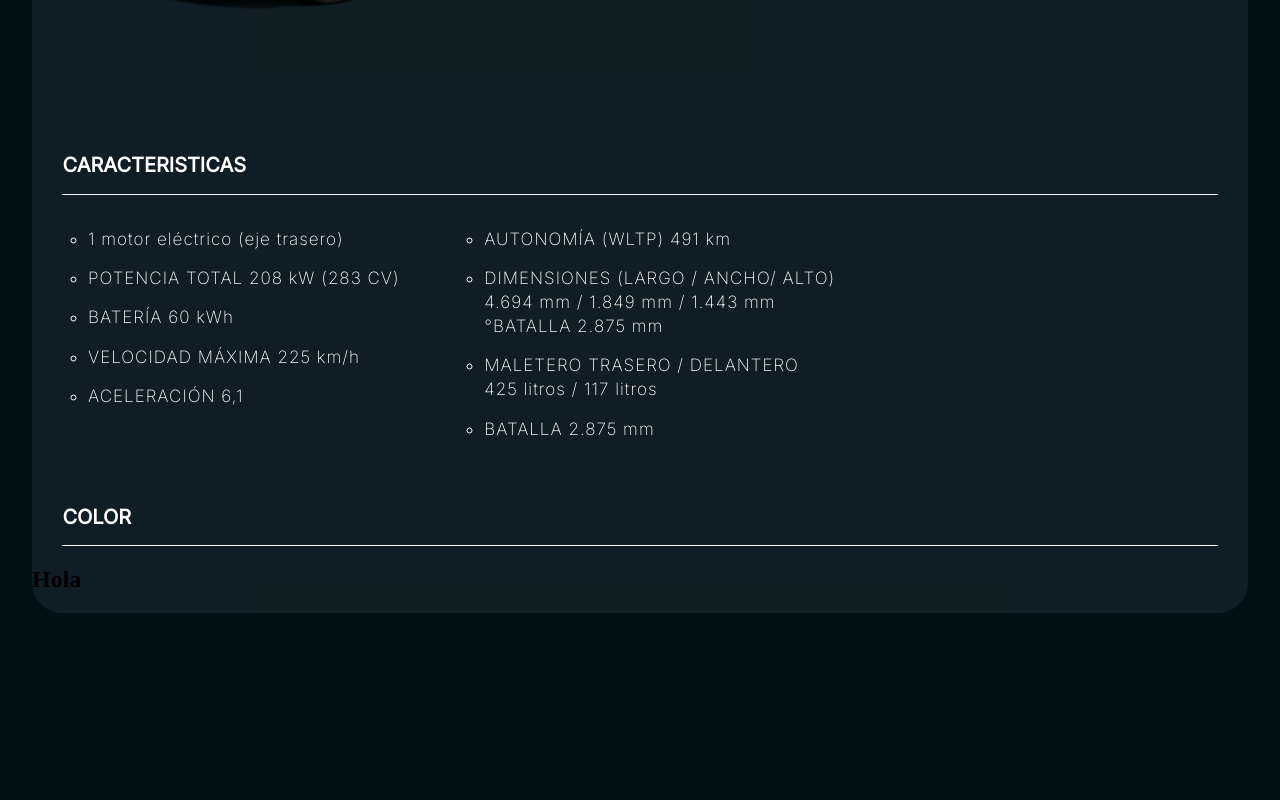
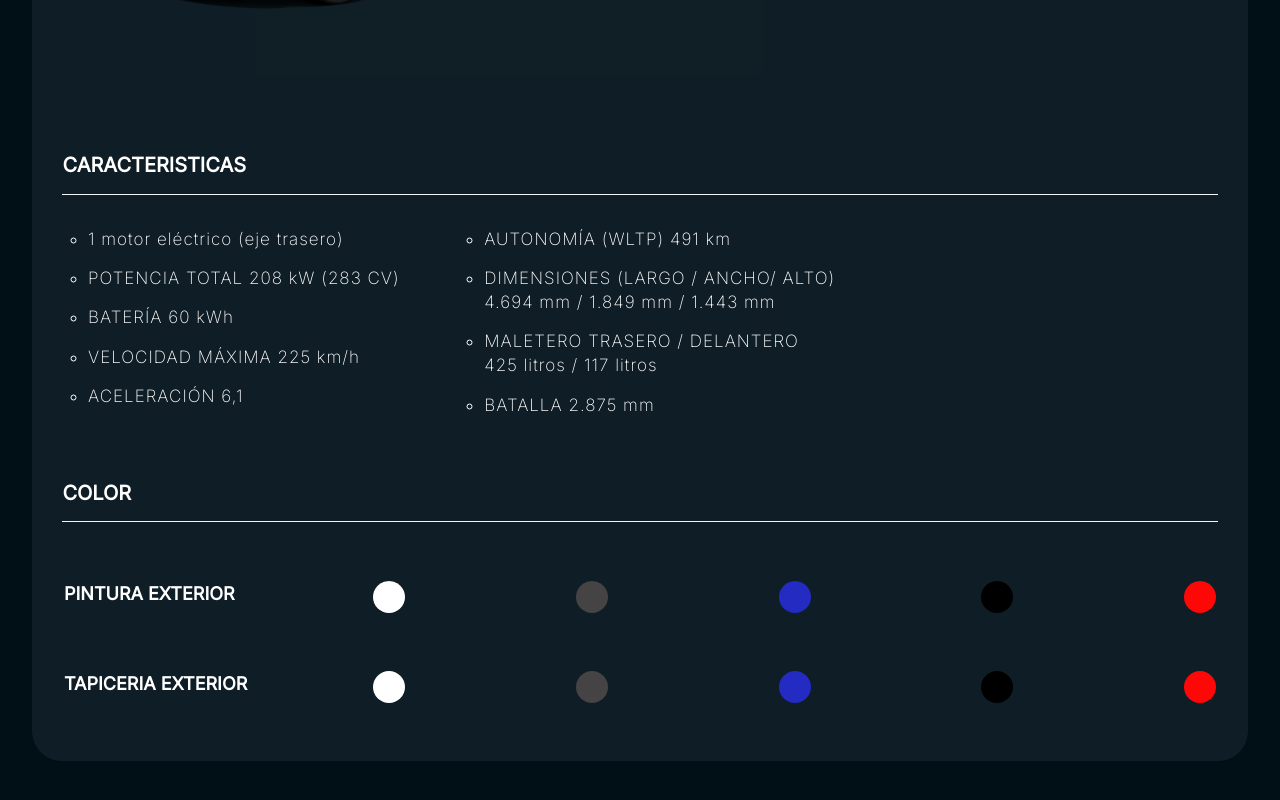
Before and after one commit to CriistiianDM/Red-wheels, a React (Vite) app: page /view-product in a window 1280 px wide. Shown: the part 434-1234 px from the top of the page. Before the commit the page ends 1047 px from the top, so only its background shows below. Built offline with nearby package versions, Linux system fonts and the light colour scheme.

Commit message:
se termino la vista al produto, voy a juntarlo con el boton de los productos y queda

```diff
--- a/src/components/pages/ViewProduct.jsx
+++ b/src/components/pages/ViewProduct.jsx
@@ -33,10 +33,19 @@ const characteristics = [
     'VELOCIDAD MÁXIMA 225 km/h',
     'ACELERACIÓN 6,1',
     'AUTONOMÍA (WLTP) 491 km',
-    'DIMENSIONES (LARGO / ANCHO/ ALTO) 4.694 mm / 1.849 mm / 1.443 mm °BATALLA 2.875 mm ',
+    'DIMENSIONES (LARGO / ANCHO/ ALTO) 4.694 mm / 1.849 mm / 1.443 mm',
     'MALETERO TRASERO / DELANTERO 425 litros / 117 litros',
     'BATALLA 2.875 mm',
 ]
+
+const data_color_ext = [
+    '#FFFFFF',
+    '#454343',
+    '#242BC2',
+    '#000000',
+    '#FF0707',
+]
+
 
 /**
  *
@@ -52,9 +61,14 @@ const ViewProduct = ({
           <nav className="_container_product_view">
             <DestailsPrimary data_img={IMAGES} />
             <Hr name_product="CARACTERISTICAS" />
-            <Characteristics data_product_selected={characteristics} />
+            <Characteristics
+                data_product_selected={characteristics}
+            />
             <Hr name_product="COLOR" />
-            <Personalization />
+            <Personalization
+                 data_color_ext={data_color_ext}
+                 data_color_int={data_color_ext}
+            />
           </nav>
         </>
     )
--- a/src/components/viewproduct/Personalization.jsx
+++ b/src/components/viewproduct/Personalization.jsx
@@ -1,20 +1,69 @@
 //import liraries
 import React from 'react';
+
+
+//pintar un circulo de color
+const Pint_circle_color = ({ data = [] }) => {
+
+    return (
+        <>
+         {
+            data.map((item, index) => (
+                <div key={index} style={{ background: `${item}`}} className='_circle_color' />
+              ))
+         }
+        </>
+    )
+
+}
 
 
 /**
  *
  * @returns Personalization
  */
-const Personalization = () => {
+const Personalization = ({
+    data_color_ext,
+    data_color_int
+}) => {
 
-        return (
-            <>
-            <h1>Hola</h1>
-            </>
-        )
+    //useState
+    const [data_color, setDataColor] = React.useState({
+        data_color_ext: [],
+        data_color_int: []
+    });
+
+    //useEffect
+    React.useEffect(() => {
+
+        setDataColor({
+            data_color_ext: data_color_ext ? data_color_ext : [],
+            data_color_int: data_color_int ? data_color_int : []
+        });
+
+    }, [])
+
+    return (
+        <>
+            <div className='_container_personalization_view'>
+                <div className='_pinture_ext'>
+                    <h2>PINTURA EXTERIOR</h2>
+                    <div className='_container_color'>
+                        <Pint_circle_color data={data_color.data_color_ext} />
+                    </div>
+                </div>
+                <div className='_pinture_int'>
+                    <h2>TAPICERIA EXTERIOR </h2>
+                    <div className='_container_color'>
+                        <Pint_circle_color data={data_color.data_color_int} />
+                    </div>
+                </div>
+            </div>
+        </>
+    )
 
 };
 
 
+
 export default Personalization;
--- a/src/styles/GeneralDesktop.css
+++ b/src/styles/GeneralDesktop.css
@@ -341,6 +341,7 @@ div._img_circle img {
     min-height: 80vh;
     background: var(--color-background-product);
     border-radius: 30px;
+    margin-bottom: 6em;
     overflow: hidden;
 }
 
@@ -364,6 +365,11 @@ div._container_img_carusel {
 
 ._primary_view_product {
     min-height: 25em;
+}
+
+._primary_view_product
+div._container_img_carusel {
+    width: -webkit-fill-available;
 }
 
 ._primary_view_product
@@ -517,6 +523,55 @@ div._item > label span {
     letter-spacing: 1px;
     color: var(--color-white);
 }
+
+
+._container_personalization_view {
+    display: grid;
+    min-height: 10em;
+    gap: 0.3em;
+    width: calc(-webkit-fill-available - 5%);
+    padding: 2em;
+}
+
+
+._container_personalization_view div h2 {
+    text-align: left;
+    font-family: 'Inter', sans-serif;
+    font-style: normal;
+    font-weight: 700;
+    font-size: 18px;
+    line-height: 24px;
+    width: 15em;
+    color: var(--color-white);
+}
+
+
+._container_personalization_view
+div:not(._container_color) {
+    display: flex;
+    gap: 7em;
+    margin-top: 0.83em;
+    margin-bottom: 0.83em;
+    justify-content: space-between;
+}
+
+
+._container_personalization_view
+div._container_color  {
+    display: flex;
+    gap: 1em;
+    flex-wrap: wrap;
+    justify-content: space-between;
+    width: 100%;
+}
+
+._container_personalization_view
+div ._circle_color {
+    height: 2em;
+    width: 2em;
+    border-radius: 50%;
+}
+
 /*
    Variables Css
 */
```
